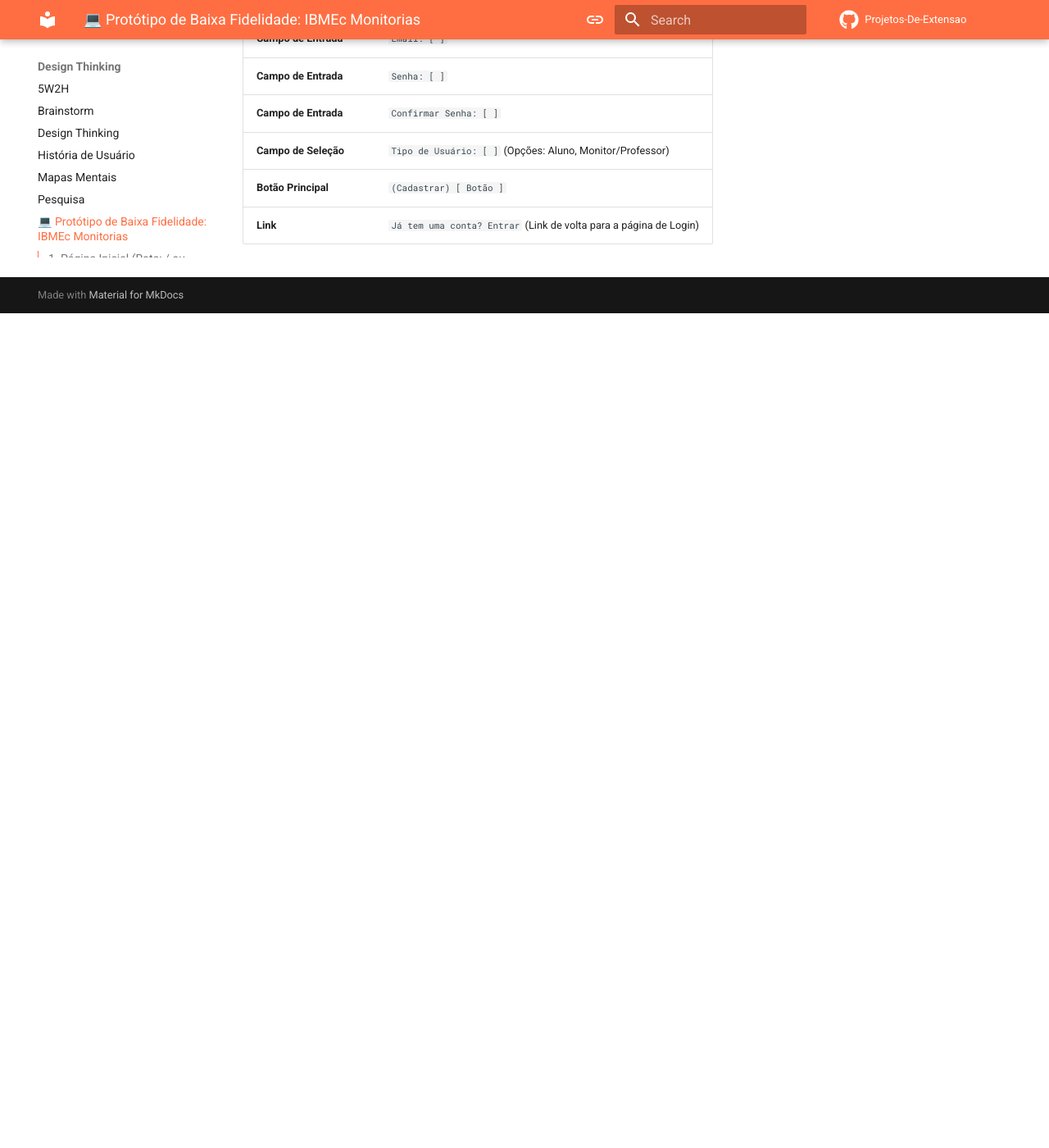
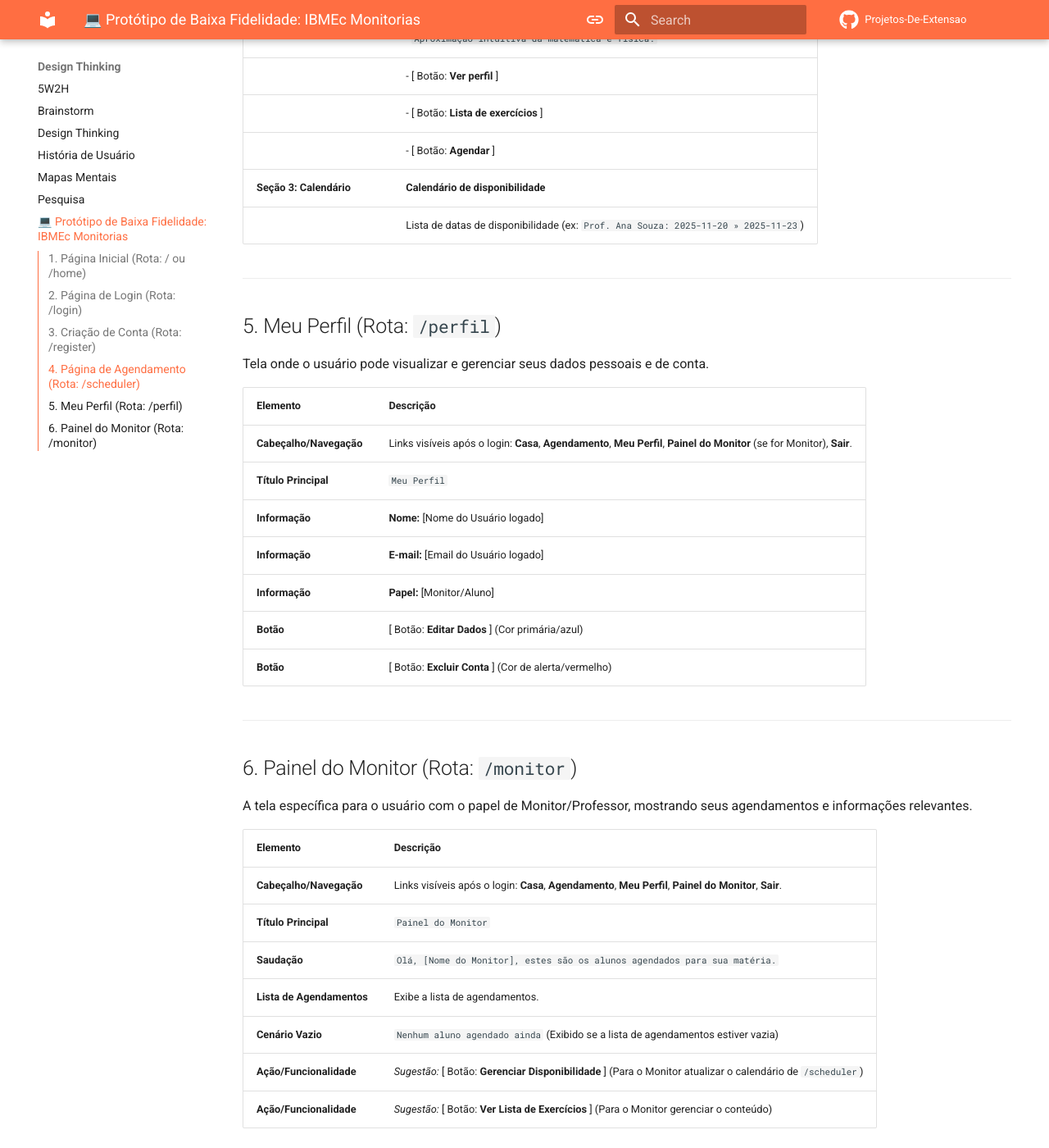
Before and after one commit to Projetos-de-Extensao/PFE_25.2_8002_VI, an MkDocs documentation site: the page built from docs/_Design Thinking/prototipo_baixa_fidelidade.md, in a window 1280 px wide and 1400 px high, scrolled down 2903 px. Shown: the whole window at 82% size. Built offline with MkDocs 1.6.1 and Material for MkDocs 9.7.7, drawn with Linux system fonts in a browser that asks for light colours; before the commit the page ends 3285 px from its top, so only the background shows below that; some of the changed text lies outside the part shown.

Commit message:
Update prototipo_baixa_fidelidade.md

```diff
--- a/docs/_Design Thinking/prototipo_baixa_fidelidade.md
+++ b/docs/_Design Thinking/prototipo_baixa_fidelidade.md
@@ -36,7 +36,25 @@ A tela de autenticação para o acesso à plataforma.
 
 ---
 
-## 3. Página de Agendamento (Rota: `/scheduler`)
+## 3. Criação de Conta (Rota: `/register`)
+
+A tela para novos usuários se cadastrarem na plataforma.
+
+| Elemento | Descrição |
+| :--- | :--- |
+| **Cabeçalho/Navegação** | Links: **Casa**, **Agendamento**, **Login** (ou **Logout**). |
+| **Título Principal** | `Criar Conta` (ou `Cadastro de Usuário`) |
+| **Campo de Entrada** | `Nome Completo: [ ]` |
+| **Campo de Entrada** | `Email: [ ]` |
+| **Campo de Entrada** | `Senha: [ ]` |
+| **Campo de Entrada** | `Confirmar Senha: [ ]` |
+| **Campo de Seleção** | `Tipo de Usuário: [ ]` (Opções: Aluno, Monitor/Professor) |
+| **Botão Principal** | `(Cadastrar) [ Botão ]` |
+| **Link** | `Já tem uma conta? Entrar` (Link de volta para a página de Login) |
+
+---
+
+## 4. Página de Agendamento (Rota: `/scheduler`)
 
 O *hub* principal para ver os monitores, suas especialidades e agendar horários.
 
@@ -64,18 +82,32 @@ O *hub* principal para ver os monitores, suas especialidades e agendar horários
 
 ---
 
-## 4. Criação de Conta (Rota: `/register`)
+## 5. Meu Perfil (Rota: `/perfil`)
 
-A tela para novos usuários se cadastrarem na plataforma.
+Tela onde o usuário pode visualizar e gerenciar seus dados pessoais e de conta.
 
 | Elemento | Descrição |
 | :--- | :--- |
-| **Cabeçalho/Navegação** | Links: **Casa**, **Agendamento**, **Login** (ou **Logout**). |
-| **Título Principal** | `Criar Conta` (ou `Cadastro de Usuário`) |
-| **Campo de Entrada** | `Nome Completo: [ ]` |
-| **Campo de Entrada** | `Email: [ ]` |
-| **Campo de Entrada** | `Senha: [ ]` |
-| **Campo de Entrada** | `Confirmar Senha: [ ]` |
-| **Campo de Seleção** | `Tipo de Usuário: [ ]` (Opções: Aluno, Monitor/Professor) |
-| **Botão Principal** | `(Cadastrar) [ Botão ]` |
-| **Link** | `Já tem uma conta? Entrar` (Link de volta para a página de Login) |
+| **Cabeçalho/Navegação** | Links visíveis após o login: **Casa**, **Agendamento**, **Meu Perfil**, **Painel do Monitor** (se for Monitor), **Sair**. |
+| **Título Principal** | `Meu Perfil` |
+| **Informação** | **Nome:** [Nome do Usuário logado] |
+| **Informação** | **E-mail:** [Email do Usuário logado] |
+| **Informação** | **Papel:** [Monitor/Aluno] |
+| **Botão** | [ Botão: **Editar Dados** ] (Cor primária/azul) |
+| **Botão** | [ Botão: **Excluir Conta** ] (Cor de alerta/vermelho) |
+
+---
+
+## 6. Painel do Monitor (Rota: `/monitor`)
+
+A tela específica para o usuário com o papel de Monitor/Professor, mostrando seus agendamentos e informações relevantes.
+
+| Elemento | Descrição |
+| :--- | :--- |
+| **Cabeçalho/Navegação** | Links visíveis após o login: **Casa**, **Agendamento**, **Meu Perfil**, **Painel do Monitor**, **Sair**. |
+| **Título Principal** | `Painel do Monitor` |
+| **Saudação** | `Olá, [Nome do Monitor], estes são os alunos agendados para sua matéria.` |
+| **Lista de Agendamentos** | Exibe a lista de agendamentos. |
+| **Cenário Vazio** | `Nenhum aluno agendado ainda` (Exibido se a lista de agendamentos estiver vazia) |
+| **Ação/Funcionalidade** | *Sugestão:* [ Botão: **Gerenciar Disponibilidade** ] (Para o Monitor atualizar o calendário de `/scheduler`) |
+| **Ação/Funcionalidade** | *Sugestão:* [ Botão: **Ver Lista de Exercícios** ] (Para o Monitor gerenciar o conteúdo) |
```
